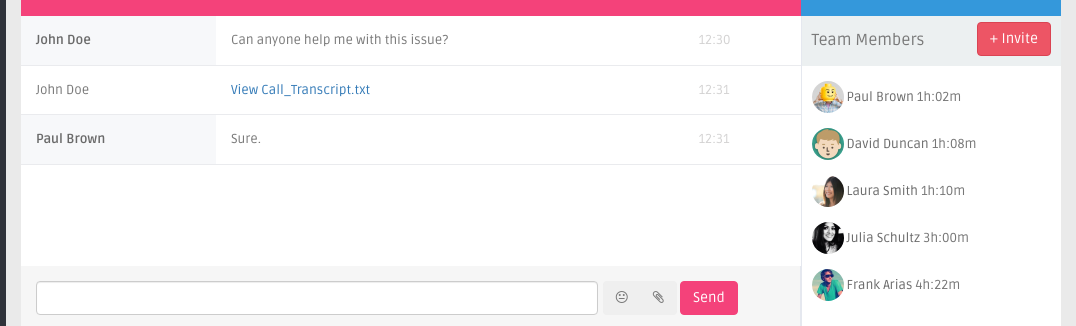
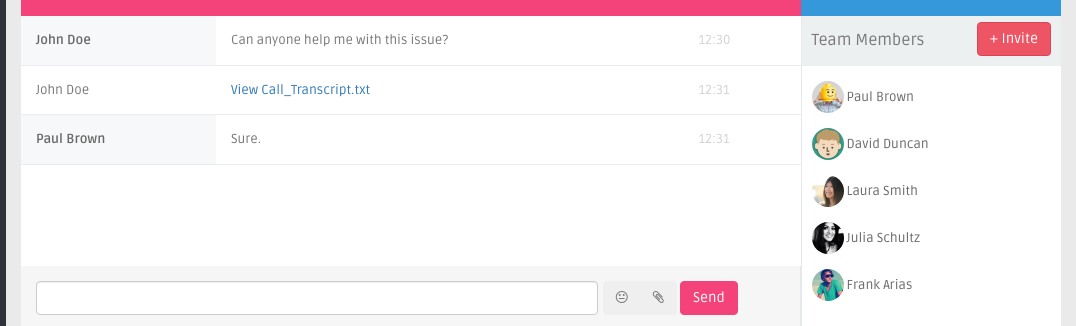
Before and after one commit to KannaDev/superservice, a website: page chat_room.html in a window 1280 px wide. Shown: the part 139-465 px from the top of the page, 204-1280 px from the left. Drawn offline with Linux system fonts and the light colour scheme.

Commit message:
Final touches

```diff
--- a/chat_room.html
+++ b/chat_room.html
@@ -331,35 +331,30 @@
                 <a href="chat_room.html">
                   <img class="img-circle" src="img/friends/fr-02.jpg" width="32">
                   Paul Brown
-                  <span class="text-muted">1h:02m</span>
                 </a>
               </li>
               <li>
                 <a href="chat_room.html">
                   <img class="img-circle" src="img/friends/fr-05.jpg" width="32">
                   David Duncan
-                  <span class="text-muted">1h:08m</span>
                 </a>
               </li>
               <li>
                 <a href="chat_room.html">
                   <img class="img-circle" src="img/friends/fr-07.jpg" width="32">
                   Laura Smith
-                  <span class="text-muted">1h:10m</span>
                 </a>
               </li>
               <li>
                 <a href="chat_room.html">
                   <img class="img-circle" src="img/friends/fr-08.jpg" width="32">
                   Julia Schultz
-                  <span class="text-muted">3h:00m</span>
                 </a>
               </li>
               <li>
                 <a href="chat_room.html">
                   <img class="img-circle" src="img/friends/fr-01.jpg" width="32">
                   Frank Arias
-                  <span class="text-muted">4h:22m</span>
                 </a>
               </li>
             </ul>
```
Also changed, not shown: blank.html (+12 -0 lines).
